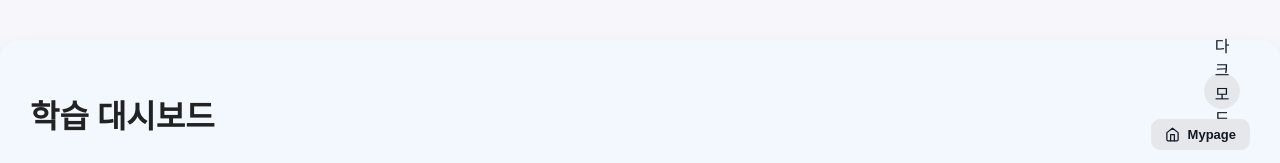
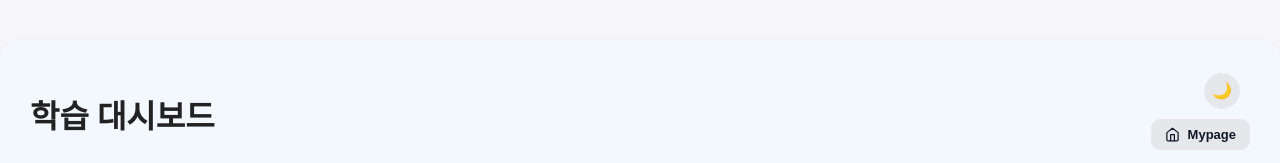
Before and after one commit to KadenID/OSBP_Team_NULL, a React (Vite) app in the folder client/: page / in a window 1280 px wide. Shown: the top 163 px of the page. Built offline with nearby package versions, Linux system fonts and the light colour scheme.

Commit message:
테마변경 글 삭제

```diff
--- a/client/src/Components/main_page/MainPage.jsx
+++ b/client/src/Components/main_page/MainPage.jsx
@@ -42,7 +42,7 @@ function MainPage() {
               <div className="top-right-menu">
                   {/* 테마 토글 버튼: 현재 상태에 따라 해/달 아이콘 표시 */}
                   <button onClick={toggleTheme} className="dark-button" style={{ marginRight: '10px' }}>
-                      {theme === 'dark' ? '라이트 모드 🌞' : '다크 모드 🌙'}
+                      {theme === 'dark' ? '🌞' : '🌙'}
                   </button>
 
                   {/* 마이페이지 이동 버튼 */}
```
